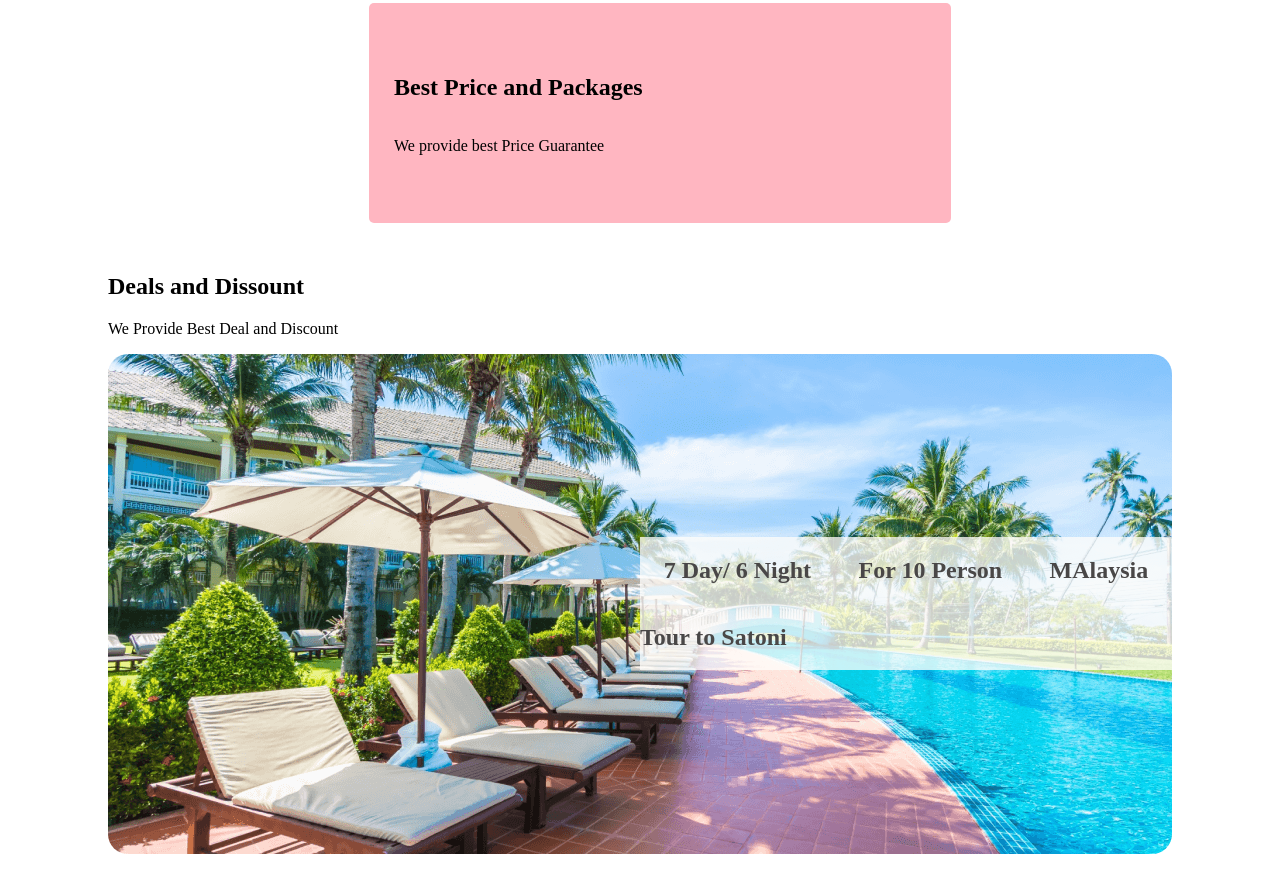
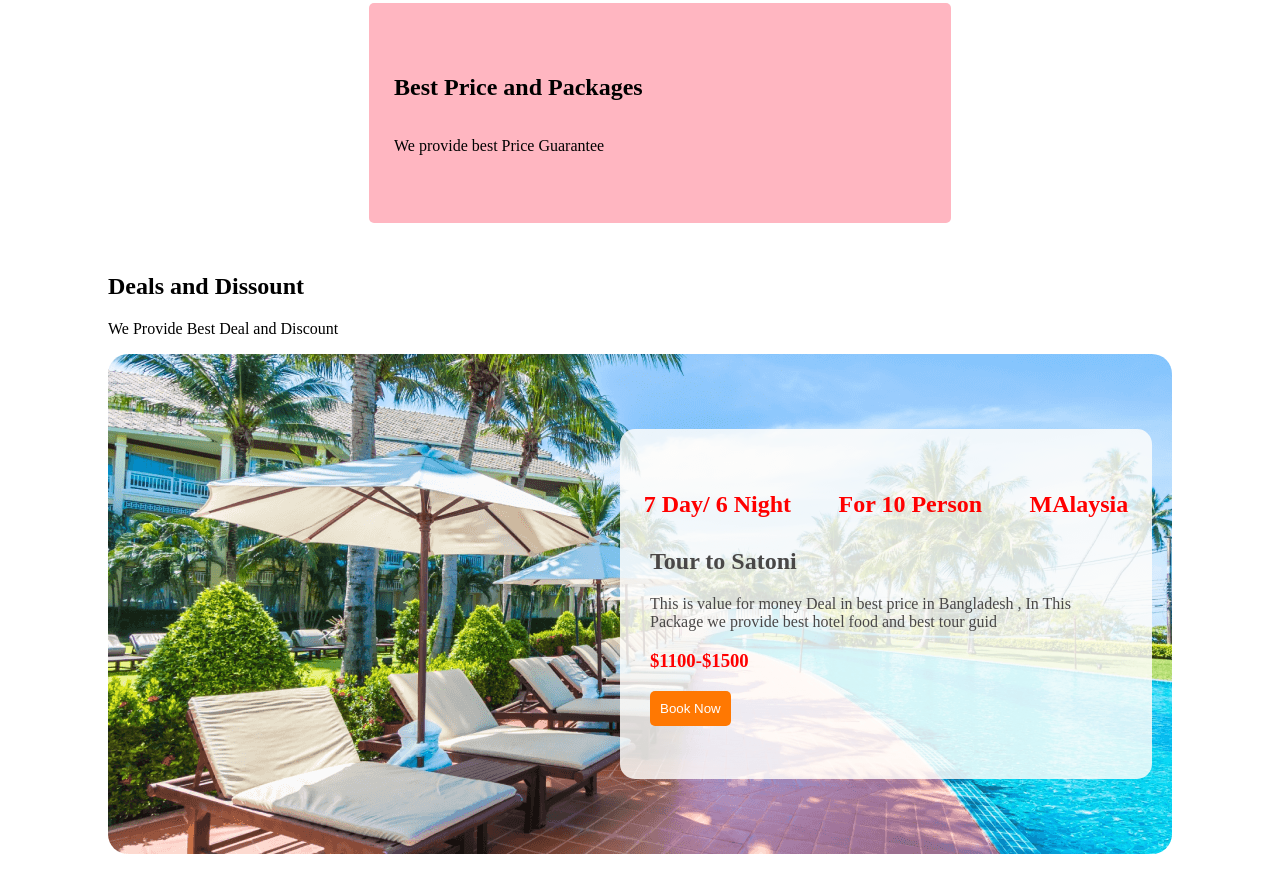
Before and after one commit to shakil-py/PA2webresposdive-, a plain HTML site: page index.html in a window 1280 px wide. Shown: the part 2387-3261 px from the top of the page. Drawn offline with Linux system fonts and the light colour scheme.

Commit message:
all done for deals and discount for laptop view

```diff
--- a/index.html
+++ b/index.html
@@ -7,6 +7,12 @@
     <title>Hero Travel</title>
     <link rel="stylesheet" href="style/style.css">
     <link rel="stylesheet" href="style/responsive.css">
+    <link rel="preconnect" href="https://fonts.googleapis.com">
+    <link rel="preconnect" href="https://fonts.gstatic.com" crossorigin>
+    <link rel="preconnect" href="https://fonts.googleapis.com">
+    <link rel="preconnect" href="https://fonts.gstatic.com" crossorigin>
+    <link href="https://fonts.googleapis.com/css2?family=Roboto:ital,wght@0,700;0,900;1,700;1,900&display=swap"
+        rel="stylesheet">
 </head>
 
 <body>
@@ -112,7 +118,13 @@
                             <h1>For 10 Person</h1>
                             <h1>MAlaysia</h1>
                         </div>
-                        <h1>Tour to Satoni</h1>
+                        <div class="tour-info-btn">
+                            <h1>Tour to Satoni</h1>
+                            <p>This is value for money Deal in best price in Bangladesh , In This Package we provide
+                                best hotel food and best tour guid</p>
+                            <h3> $1100-$1500</h3>
+                            <button class="cmnbtn">Book Now</button>
+                        </div>
 
 
                     </div>
--- a/style/style.css
+++ b/style/style.css
@@ -1,4 +1,10 @@
 /* share css */
+@import url('https://fonts.googleapis.com/css2?family=Roboto:ital,wght@0,700;0,900;1,700;1,900&display=swap');
+
+.body {
+    font-family: 'Roboto', sans-serif;
+}
+
 .main {
     margin: 0;
     padding: 0;
@@ -209,15 +215,28 @@
 /* Deals and Discount */
 .satoni-package {
     color: rgb(73, 71, 71);
-    background-color: rgba(255, 254, 252, 0.766);
+    background-color: rgba(255, 254, 252, 0.833);
     width: 50%;
     text-align: left;
+    margin-right: 20px;
+    height: 70%;
+    border-radius: 15px;
+    display: flex;
+    flex-direction: column;
+    justify-content: center;
 
 }
 
 .package-details {
     display: flex;
     justify-content: space-around;
+
+}
+
+.package-details h1 {
+    color: red;
+    margin: 0;
+    padding-top: 40px;
 }
 
 .dealbaner {
@@ -225,3 +244,13 @@
     align-items: center;
     justify-content: right;
 }
+.tour-info-btn h1{
+    margin-top: 0;
+}
+
+.tour-info-btn h3{
+    color: red;
+}
+.tour-info-btn{
+    padding: 30px;
+}
```
